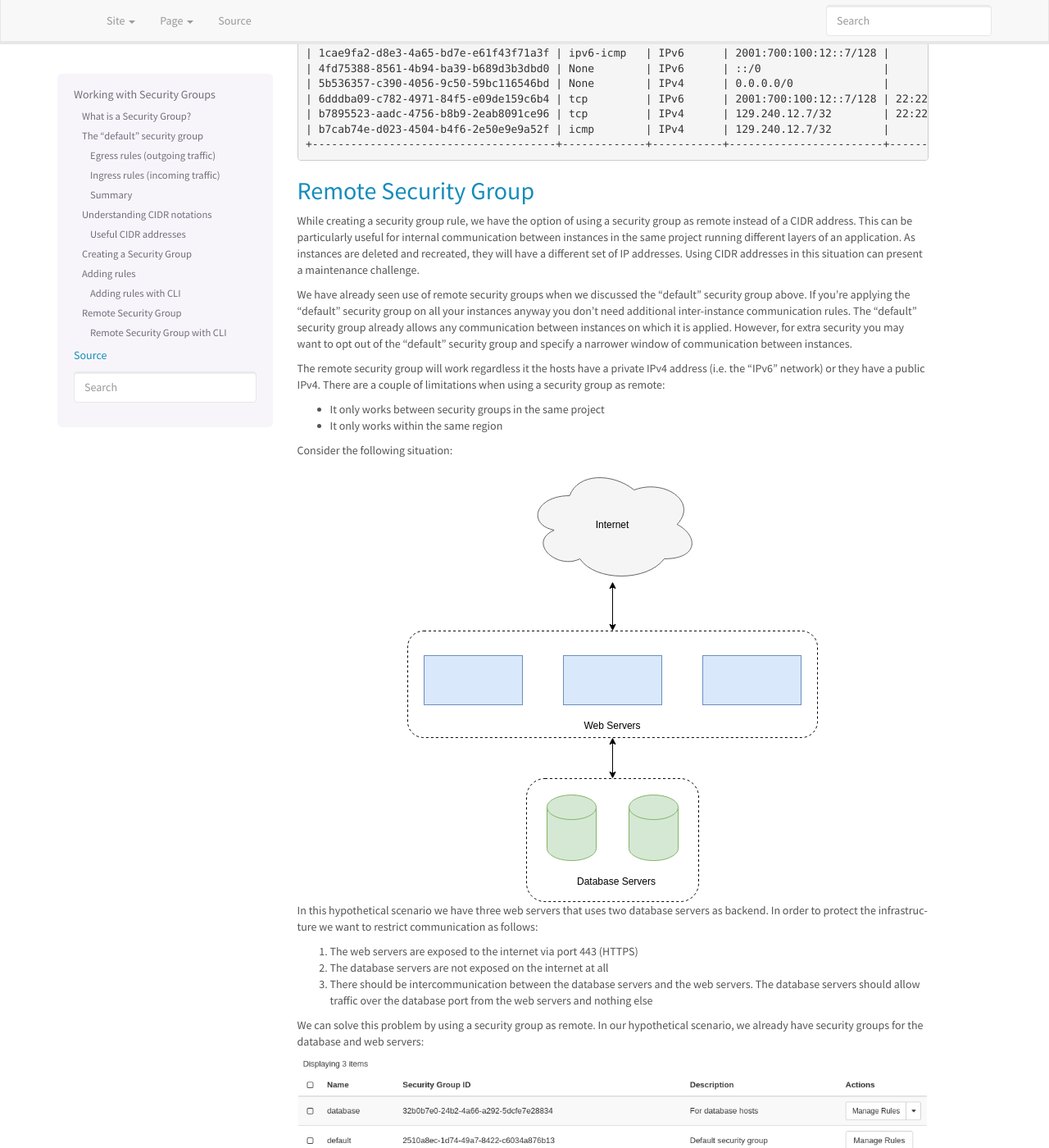
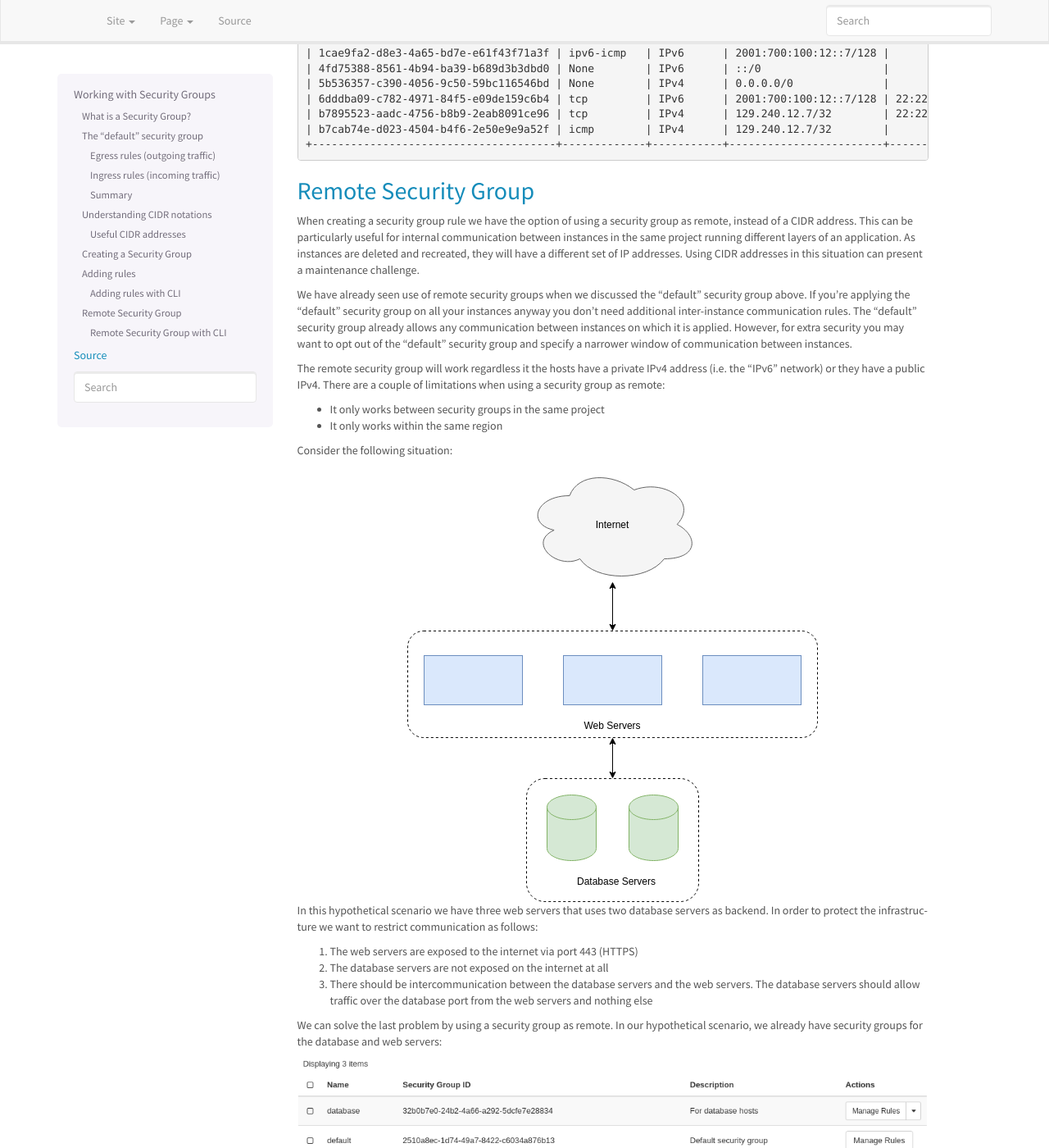
Before and after one commit to norcams/docs-enduser, a Sphinx documentation site: the page built from docs/security-groups.rst, in a window 1280 px wide and 1400 px high, scrolled down 7635 px. Shown: the whole window at 82% size. Built offline with Sphinx 7.4.7, drawn with Linux system fonts in a browser that asks for light colours; some of the changed text lies outside the part shown.

Commit message:
security groups doc

```diff
--- a/docs/security-groups.rst
+++ b/docs/security-groups.rst
@@ -368,8 +368,8 @@ for inspection:
 Remote Security Group
 ---------------------
 
-While creating a security group rule, we have the option of using a
-security group as remote instead of a CIDR address. This can be
+When creating a security group rule we have the option of using a
+security group as remote, instead of a CIDR address. This can be
 particularly useful for internal communication between instances in
 the same project running different layers of an application. As
 instances are deleted and recreated, they will have a different set of
@@ -411,8 +411,8 @@ want to restrict communication as follows:
    the web servers. The database servers should allow traffic over the
    database port from the web servers and nothing else
 
-We can solve this problem by using a security group as remote. In our
-hypothetical scenario, we already have security groups for the
+We can solve the last problem by using a security group as remote. In
+our hypothetical scenario, we already have security groups for the
 database and web servers:
 
 .. image:: images/security-groups-remote-02.png
```
Also changed, not shown: other parts of docs/security-groups.rst (+2 -2 lines).
